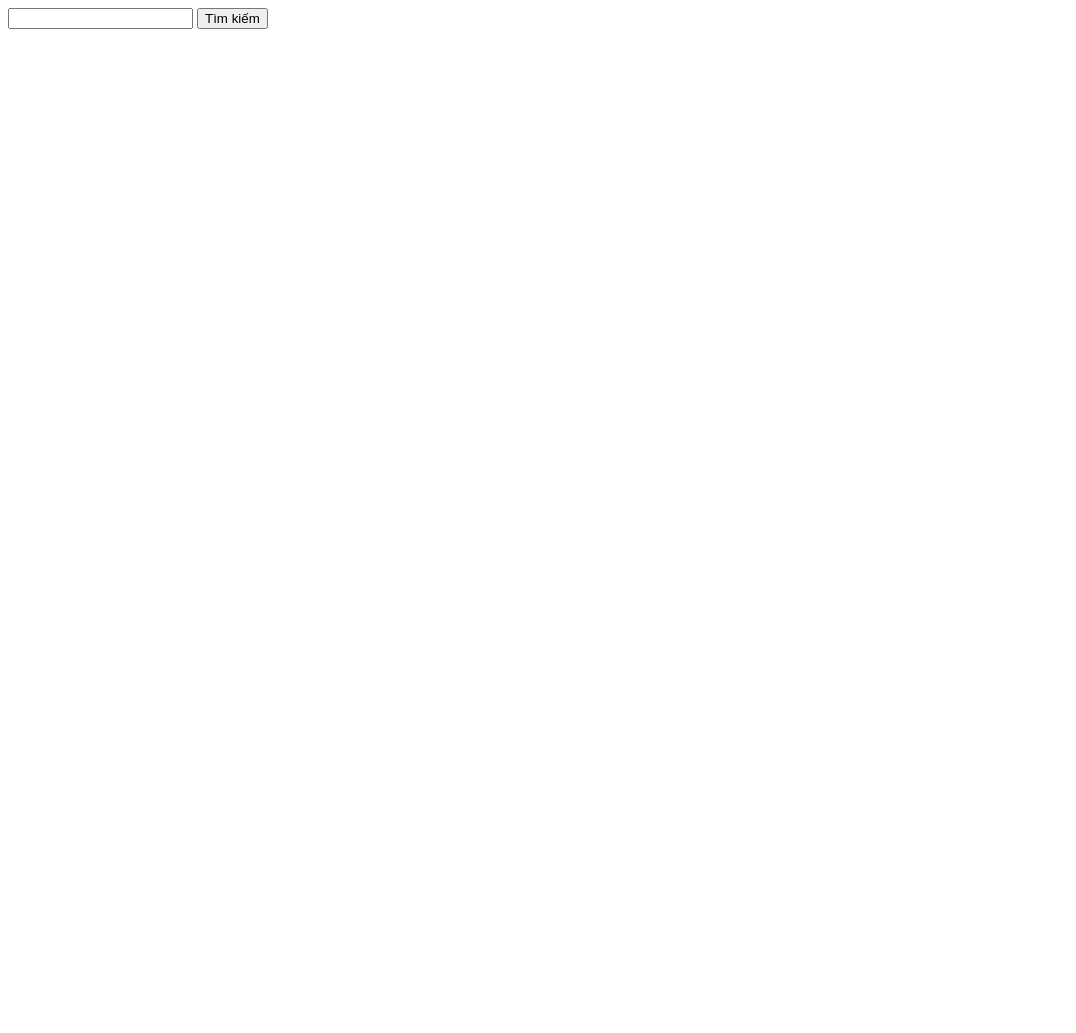
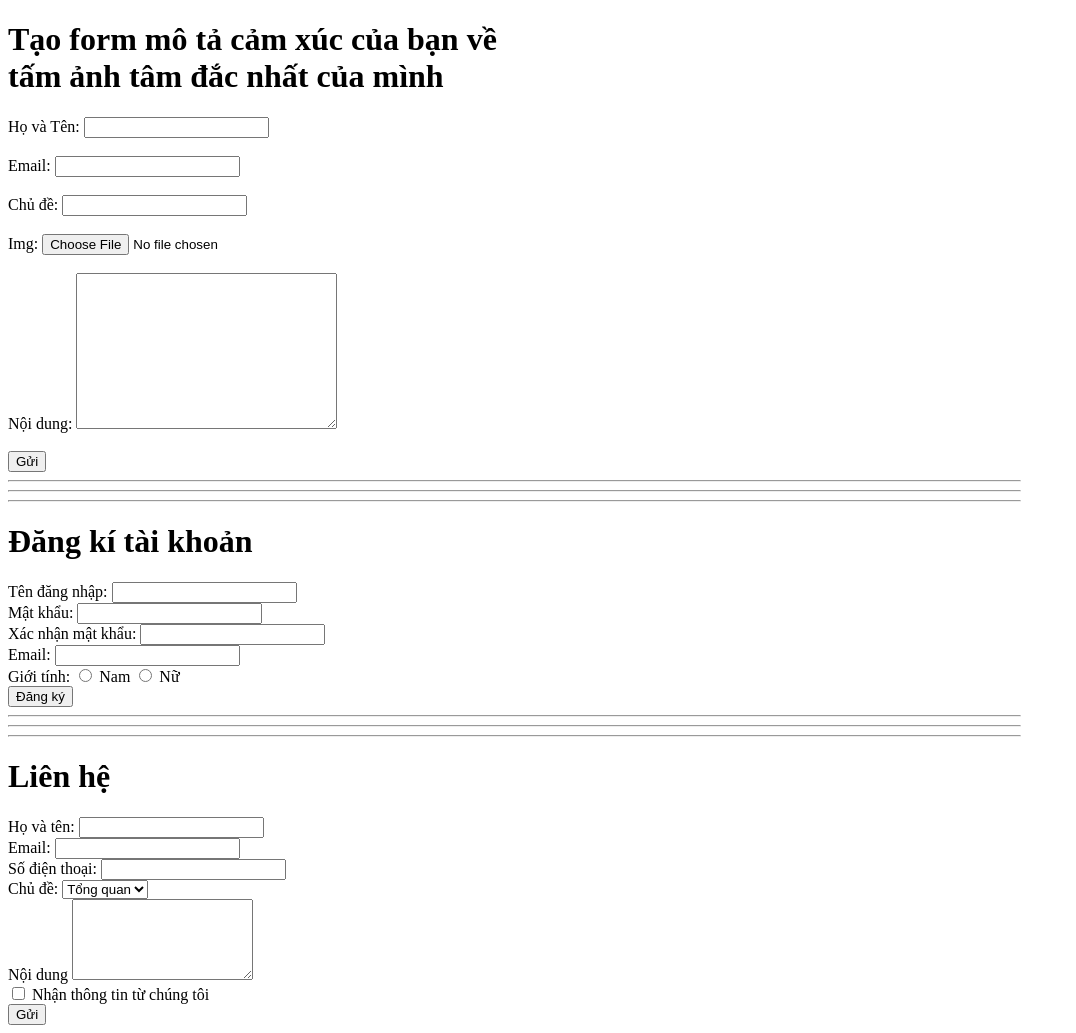
Before and after one commit to vanductr/BaiThucHanh3, a plain HTML site: page index.html in a window 1280 px wide. Shown: the whole page, without its empty margins (0-1076 px from the left). Before the commit the page ends 800 px from the top, so only its background shows below. Drawn offline with Linux system fonts and the light colour scheme.

Commit message:
Add files via upload

```diff
--- a/index.html
+++ b/index.html
@@ -3,12 +3,100 @@
   <head>
     <meta charset="UTF-8" />
     <meta name="viewport" content="width=device-width, initial-scale=1.0" />
-    <title>Document</title>
+    <title>Form thông tin</title>
   </head>
   <body>
-    <form method="get" action="https://www.google.com.vn/search?">
-      <input type="text" name="q" />
-      <input type="submit" value="Tìm kiếm" />
+    <h1>
+      Tạo form mô tả cảm xúc của bạn về <br />
+      tấm ảnh tâm đắc nhất của mình
+    </h1>
+    <form action="#" method="post">
+      <label for="name">Họ và Tên:</label>
+      <input type="text" id="name" name="name" required />
+      <br />
+      <br />
+      <label for="email">Email:</label>
+      <input type="email" id="email" name="email" required />
+      <br />
+      <br />
+      <label for="subject">Chủ đề:</label>
+      <input type="text" id="subject" name="subject" required />
+      <br />
+      <br />
+      <label for="image">Img:</label>
+      <input type="file" id="image" name="image" required />
+      <br />
+      <br />
+      <label for="message">Nội dung:</label>
+      <textarea name="message" id="message" cols="30" rows="10"></textarea>
+      <br />
+      <br />
+      <input type="submit" value="Gửi" />
+    </form>
+    <hr width="80%" align="left" />
+    <hr width="80%" align="left" />
+    <hr width="80%" align="left" />
+    <h1>Đăng kí tài khoản</h1>
+    <form action="#" method="post">
+      <label for="username">Tên đăng nhập:</label>
+      <input type="text" id="username" name="username" required /><br />
+
+      <label for="password">Mật khẩu:</label>
+      <input
+        type="password"
+        id="password"
+        name="password"
+        minlength="8"
+        required
+      /><br />
+
+      <label for="confirm_password">Xác nhận mật khẩu:</label>
+      <input
+        type="password"
+        id="confirm_password"
+        name="confirm_password"
+        minlength="8"
+        required
+      /><br />
+
+      <label for="email">Email:</label>
+      <input type="email" id="email" name="email" required /><br />
+
+      <label for="gender">Giới tính:</label>
+      <input type="radio" id="male" name="gender" value="male" required />
+      <label for="male">Nam</label>
+      <input type="radio" id="female" name="gender" value="female" required />
+      <label for="female">Nữ</label><br />
+
+      <input type="submit" value="Đăng ký" />
+    </form>
+    <hr width="80%" align="left" />
+    <hr width="80%" align="left" />
+    <hr width="80%" align="left" />
+    <h1>Liên hệ</h1>
+    <form method="”POST”" action="”#”">
+      <label for="fullname">Họ và tên:</label>
+      <input type="text" id="fullname" name="fullname" /><br />
+
+      <label for="email">Email:</label>
+      <input type="email" id="email" name="email" /><br />
+
+      <label for="phone">Số điện thoại:</label>
+      <input type="tel" id="phone" name="phone" /><br />
+      <label for="subject">Chủ đề:</label>
+      <select id="subject" name="subject">
+        <option value="general">Tổng quan</option>
+        <option value="sales">Bán hàng</option>
+        <option value="support">Hỗ trợ</option>
+        <option value="partnership">Đối tác</option></select
+      ><br />
+      <label for="message">Nội dung</label>
+      <textarea id="message" name="message" rows="5"></textarea><br />
+
+      <input type="checkbox" id="newsletter" name="newsletter" value="yes" />
+      <label for="newsletter">Nhận thông tin từ chúng tôi</label><br />
+
+      <input type="submit" value="Gửi" />
     </form>
   </body>
 </html>
```
